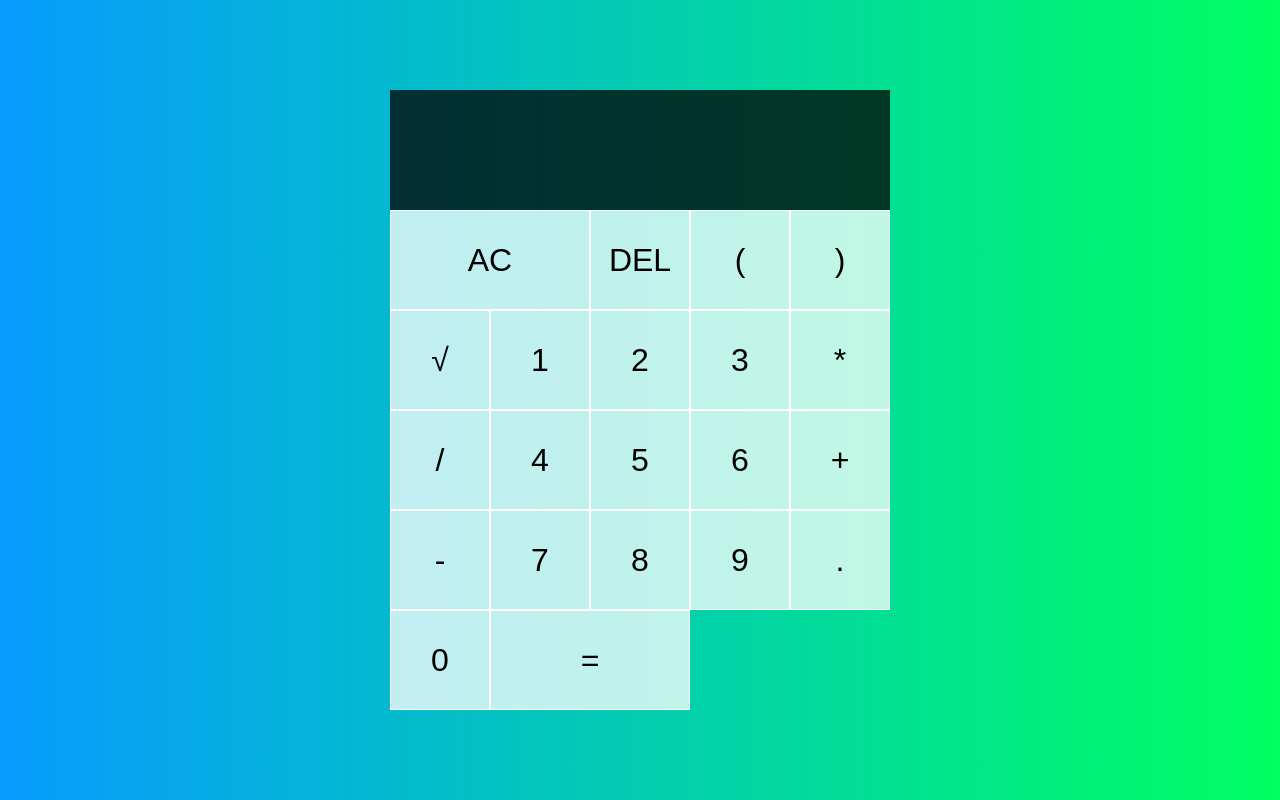
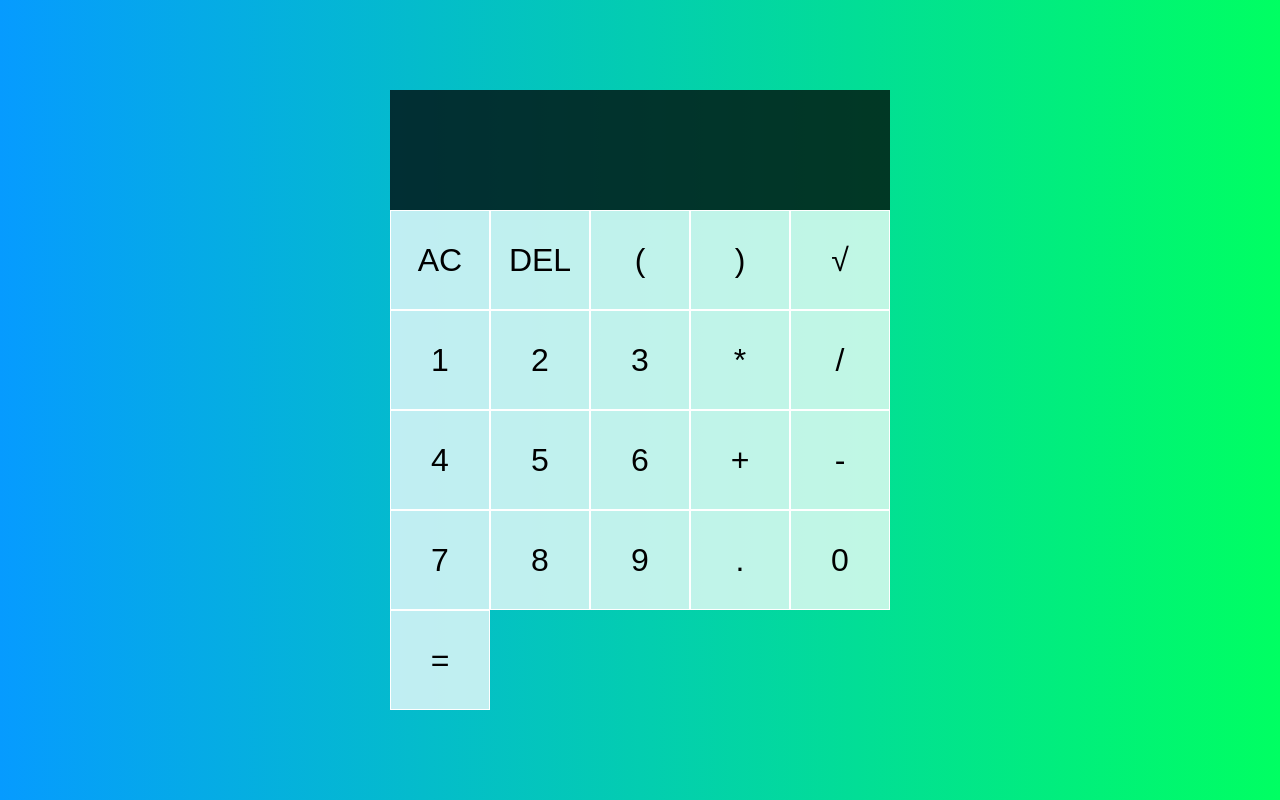
Before and after one commit to Basmulla/calculate-app, a plain HTML site: page index.html in a window 1280 px wide. Drawn offline with Linux system fonts and the light colour scheme.

Commit message:
new changes

```diff
--- a/index.html
+++ b/index.html
@@ -14,7 +14,7 @@
       <div data-previous-operand class="previous-operand"></div>
       <div data-current-operand class="current-operand"></div>
     </div>
-    <button data-all-clear class="span-two">AC</button>
+    <button data-all-clear>AC</button>
     <button data-delete>DEL</button>
     <button data-number>(</button>
     <button data-number>)</button>
@@ -34,7 +34,7 @@
     <button data-number>9</button>
     <button data-number>.</button>
     <button data-number>0</button>
-    <button data-equals class="span-two">=</button>
+    <button data-equals>=</button>
   </div>
 </body>
 </html>
```
